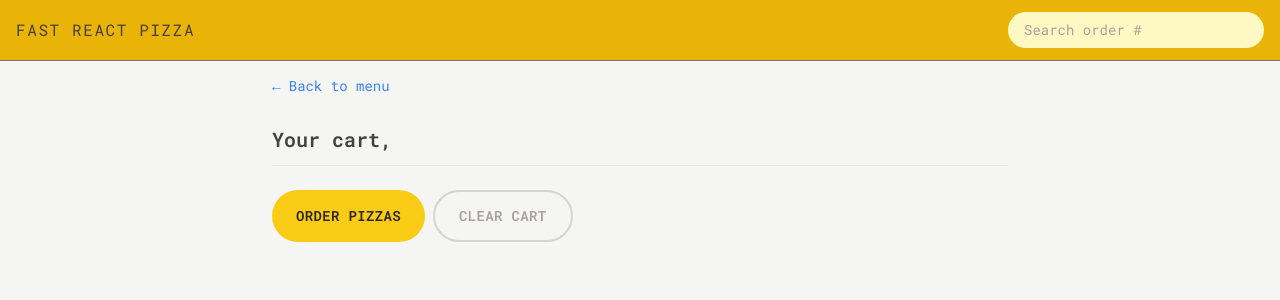
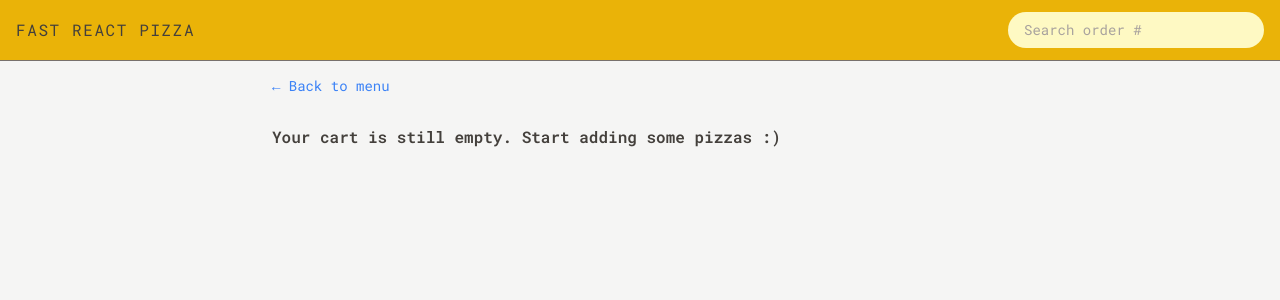
Before and after one commit to BoosterTech/fast-pizza-co, a React (Vite) app: page /cart in a window 1280 px wide. Shown: the top 300 px of the page. Built offline with nearby package versions, Linux system fonts and the light colour scheme.

Commit message:
if cart empty condition added

```diff
--- a/src/features/cart/Cart.jsx
+++ b/src/features/cart/Cart.jsx
@@ -4,17 +4,18 @@
 import { useDispatch, useSelector } from "react-redux";
 import { clearCart, getCart } from "./cartSlice";
 import { getUser } from "../user/userSlice";
+import EmptyCart from "./EmptyCart";
 
 function Cart() {
   const cart = useSelector(getCart);
   const username = useSelector(getUser);
   const dispatch = useDispatch();
 
+  if (!cart.length) return <EmptyCart />;
+
   return (
     <div className="px-4 py-3">
-      <LinkButton to="/menu" b>
-        &larr; Back to menu
-      </LinkButton>
+      <LinkButton to="/menu">&larr; Back to menu</LinkButton>
 
       <h2 className="mt-7 text-xl font-semibold">Your cart, {username}</h2>
       <ul className="mt-3 divide-y divide-stone-200 border-b">
```
